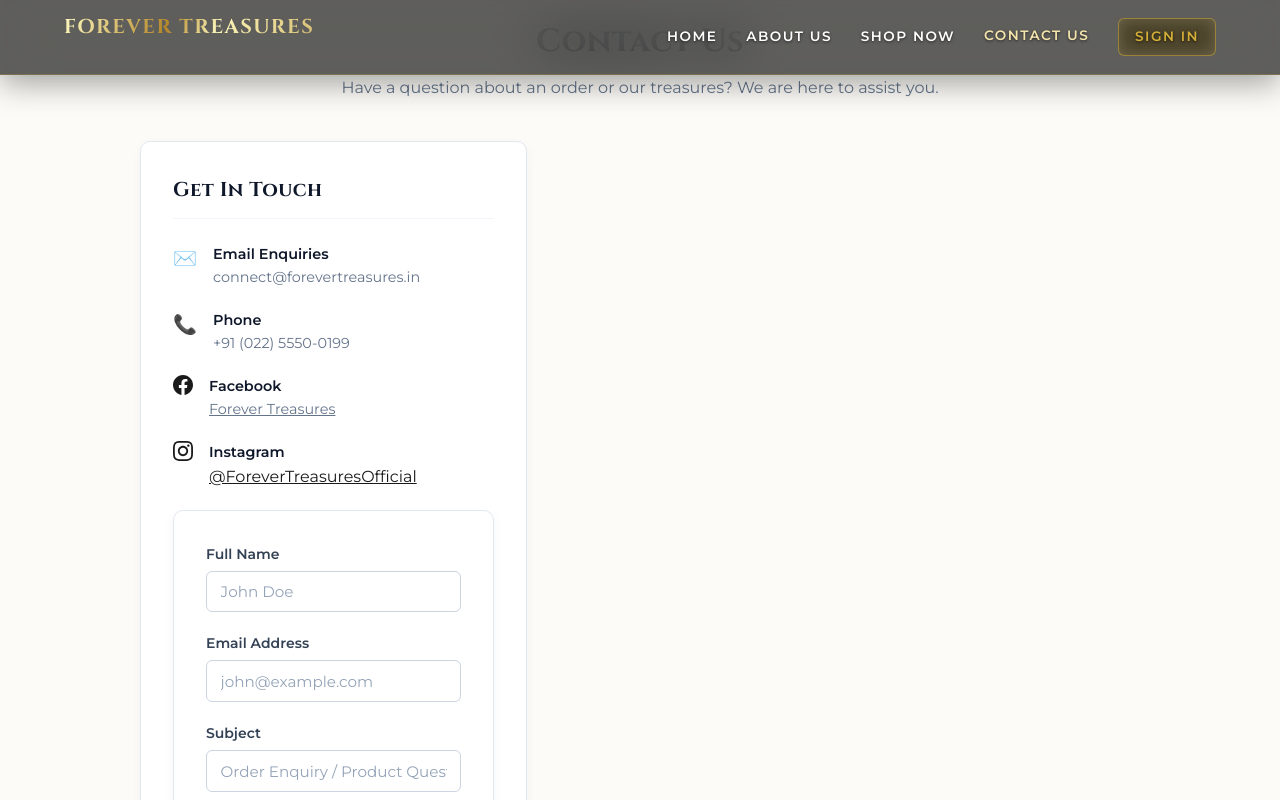
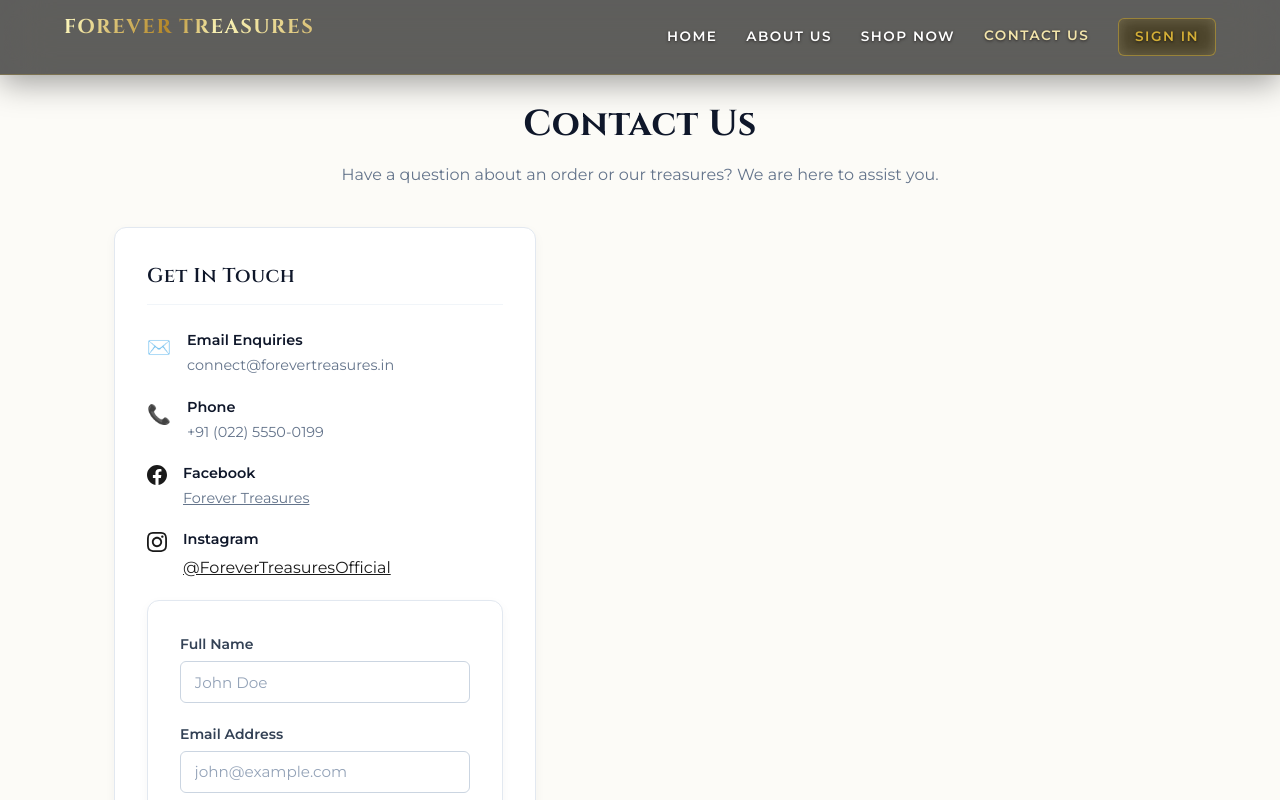
Before and after one commit to nikhil1943/forevertreasures, an Angular app in the folder forevertreasures_frontend/: page /contact-us in a window 1280 px wide. Shown: the top 800 px of the page. Built offline with nearby package versions, Linux system fonts and the light colour scheme.

Commit message:
Updated css code for the logo and tagline to ensure proper spacing and alignment. Adjusted the appearance of the quantity input field to remove default browser styling for a cleaner look. Updated contact information links to point to the correct social media profiles.

```diff
--- a/forevertreasures_frontend/src/app/app.css
+++ b/forevertreasures_frontend/src/app/app.css
@@ -24,6 +24,7 @@
   display: flex;
   justify-content: space-between;
   align-items: center;
+  gap: 3rem; /* <--- Adds ample spacing between logo/tagline and navbar links */
 }
 
 /* Gold Shimmer Logo & Tagline */
--- a/forevertreasures_frontend/src/app/components/contact-us/contact-us.css
+++ b/forevertreasures_frontend/src/app/components/contact-us/contact-us.css
@@ -1,18 +1,22 @@
+/* Main Page Container */
 .contact-container {
-  max-width: 1000px;
+  max-width: 1100px;
   margin: 0 auto;
-  padding: 1rem 0;
+  padding: 6rem 1.5rem 3rem 1.5rem; /* 6rem top padding clears fixed navbar */
+  box-sizing: border-box;
 }
 
+/* Page Header */
 .contact-header {
   text-align: center;
   margin-bottom: 2.5rem;
 }
 
 .contact-header h1 {
-  font-size: 2rem;
+  font-size: 2.25rem;
   color: #0f172a;
   margin-bottom: 0.5rem;
+  font-weight: 700;
 }
 
 .contact-header p {
@@ -20,23 +24,28 @@
   font-size: 1rem;
 }
 
+/* 2-Column Side-by-Side Layout Grid */
 .contact-grid {
   display: grid;
   grid-template-columns: 1fr;
   gap: 2rem;
+  width: 100%;
 }
 
+/* Desktop View (Left: Info, Right: Form) */
 @media (min-width: 768px) {
   .contact-grid {
-    grid-template-columns: 1fr 1.5fr;
+    grid-template-columns: 1fr 1.4fr;
+    gap: 2.5rem;
+    align-items: start; /* Prevents card height distortion */
   }
 }
 
-/* Info Card */
+/* Left Column: Info Card */
 .info-card {
   background-color: #ffffff;
   border: 1px solid #e2e8f0;
-  border-radius: 10px;
+  border-radius: 12px;
   padding: 2rem;
   box-shadow: 0 4px 12px rgba(0, 0, 0, 0.04);
   height: fit-content;
@@ -48,6 +57,7 @@
   color: #0f172a;
   border-bottom: 1px solid #f1f5f9;
   padding-bottom: 0.75rem;
+  font-weight: 600;
 }
 
 .info-item {
@@ -57,29 +67,50 @@
   align-items: flex-start;
 }
 
-.info-item .icon {
+.info-item:last-child {
+  margin-bottom: 0;
+}
+
+.info-item .icon,
+.info-item .svg-icon {
   font-size: 1.2rem;
+  display: inline-flex;
+  align-items: center;
+  justify-content: center;
+  margin-top: 0.2rem;
 }
 
 .info-item strong {
   display: block;
   font-size: 0.9rem;
   color: #0f172a;
+  margin-bottom: 0.2rem;
 }
 
 .info-item p {
   margin: 0;
   font-size: 0.9rem;
   color: #64748b;
+  line-height: 1.4;
 }
 
-/* Form Card */
+.info-item a {
+  color: inherit;
+  text-decoration: underline;
+}
+
+.info-item a:hover {
+  opacity: 0.8;
+}
+
+/* Right Column: Form Card */
 .form-card {
   background-color: #ffffff;
   border: 1px solid #e2e8f0;
-  border-radius: 10px;
+  border-radius: 12px;
   padding: 2rem;
   box-shadow: 0 4px 12px rgba(0, 0, 0, 0.04);
+  height: fit-content;
 }
 
 .success-banner {
@@ -114,6 +145,7 @@
   font-family: inherit;
   font-size: 0.95rem;
   box-sizing: border-box;
+  transition: border-color 0.2s ease, box-shadow 0.2s ease;
 }
 
 .form-group input:focus,
@@ -126,6 +158,7 @@
 .error {
   color: #dc2626;
   font-size: 0.8rem;
+  margin-top: 0.2rem;
 }
 
 .submit-btn {
@@ -144,20 +177,3 @@
 .submit-btn:hover {
   background-color: #1e293b;
 }
-
-
-
-.info-item .svg-icon {
-  display: inline-flex;
-  align-items: center;
-  justify-content: center;
-}
-
-.info-item a {
-  color: inherit;
-  text-decoration: underline;
-}
-
-.info-item a:hover {
-  opacity: 0.8;
-}
```
